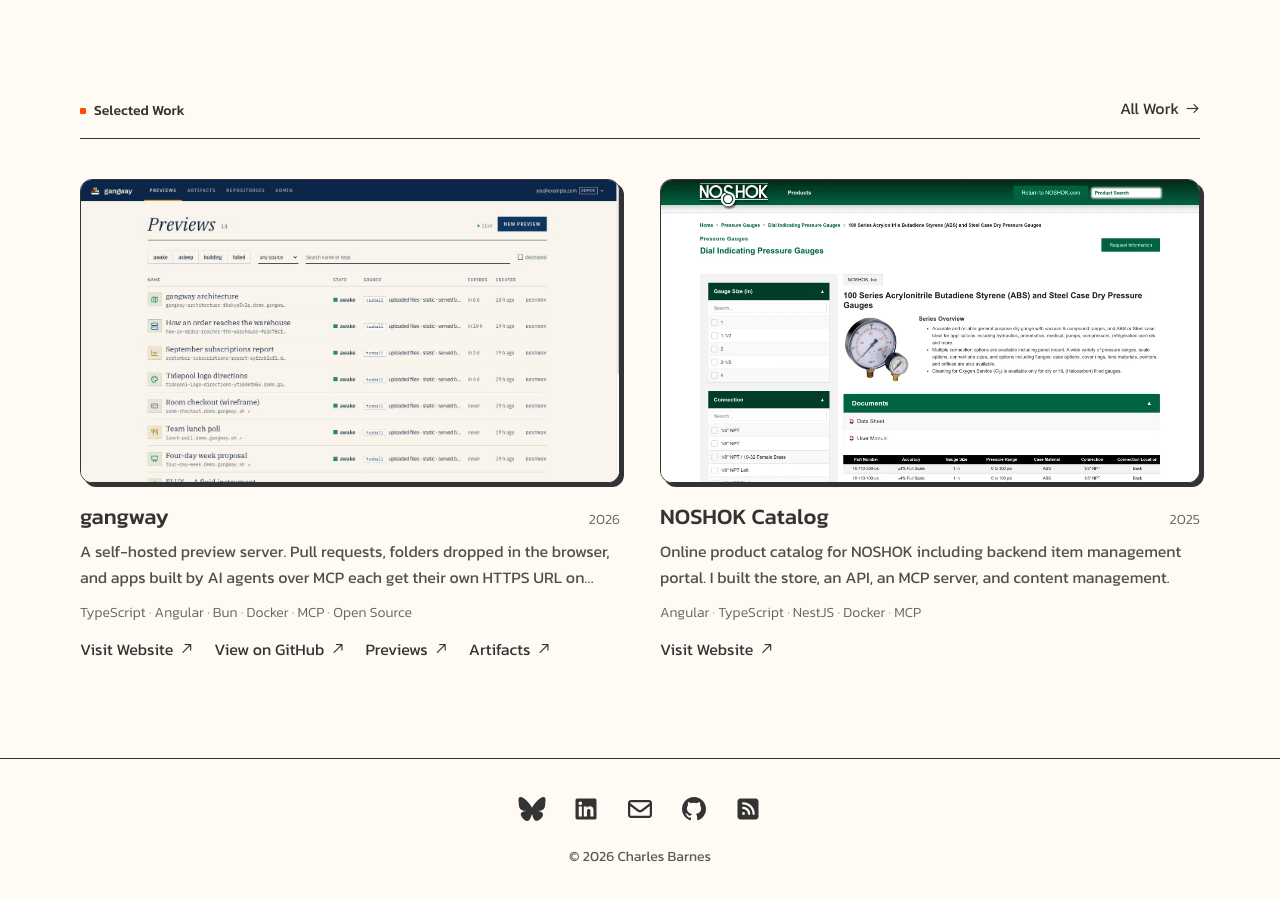
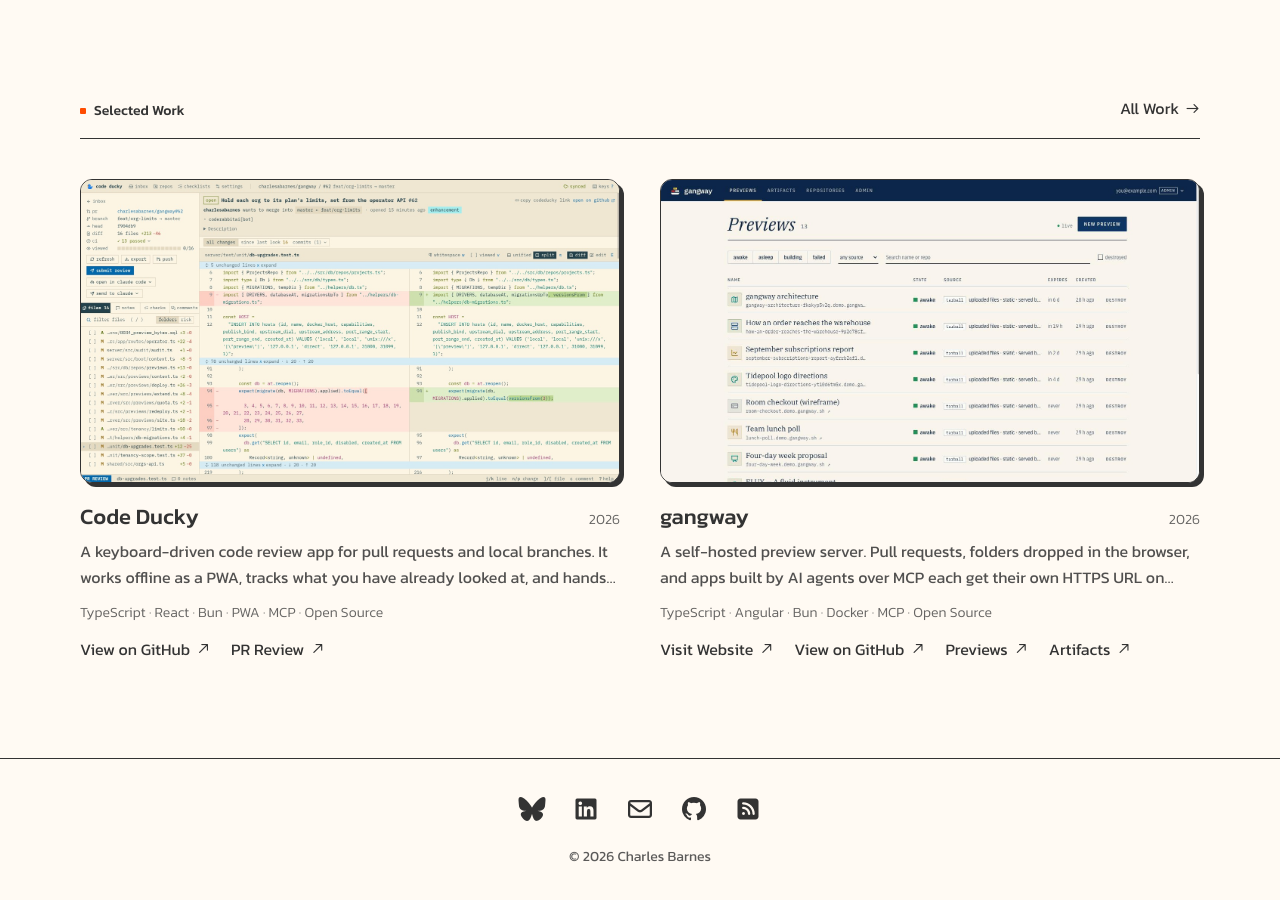
Before and after one commit to charlesabarnes/personal-site-sequel, a Jekyll site: the page built from index.html, in a window 1280 px wide and 900 px high, scrolled down 1795 px. Built offline with Jekyll 4.4.1, drawn with Linux system fonts in a browser that asks for light colours.

Commit message:
Add Code Ducky to the portfolio

```diff
--- a/_data/projects.yml
+++ b/_data/projects.yml
@@ -6,6 +6,31 @@ filters:
 - UI/UX
 - Web App
 items:
+- title: Code Ducky
+  year: '2026'
+  image: "/portfolio/project-images/codeducky/review.jpg"
+  alt: Code Ducky reviewing a pull request in a split diff
+  description: A keyboard-driven code review app for pull requests and local branches.
+    It works offline as a PWA, tracks what you have already looked at, and hands notes
+    to Claude Code over MCP to review or fix.
+  tags:
+  - TypeScript
+  - React
+  - Bun
+  - PWA
+  - MCP
+  - Open Source
+  filters:
+  - TypeScript
+  - Open Source
+  - Web App
+  links:
+  - label: View on GitHub
+    url: https://github.com/charlesabarnes/codeducky
+    icon: fa-brands fa-github
+  - label: PR Review
+    url: "/portfolio/project-images/codeducky/review.jpg"
+    icon: fa-regular fa-image
 - title: gangway
   year: '2026'
   image: "/portfolio/project-images/gangway/previews.jpg"
```
Also changed, not shown: portfolio/project-images/codeducky/review.jpg (added).
